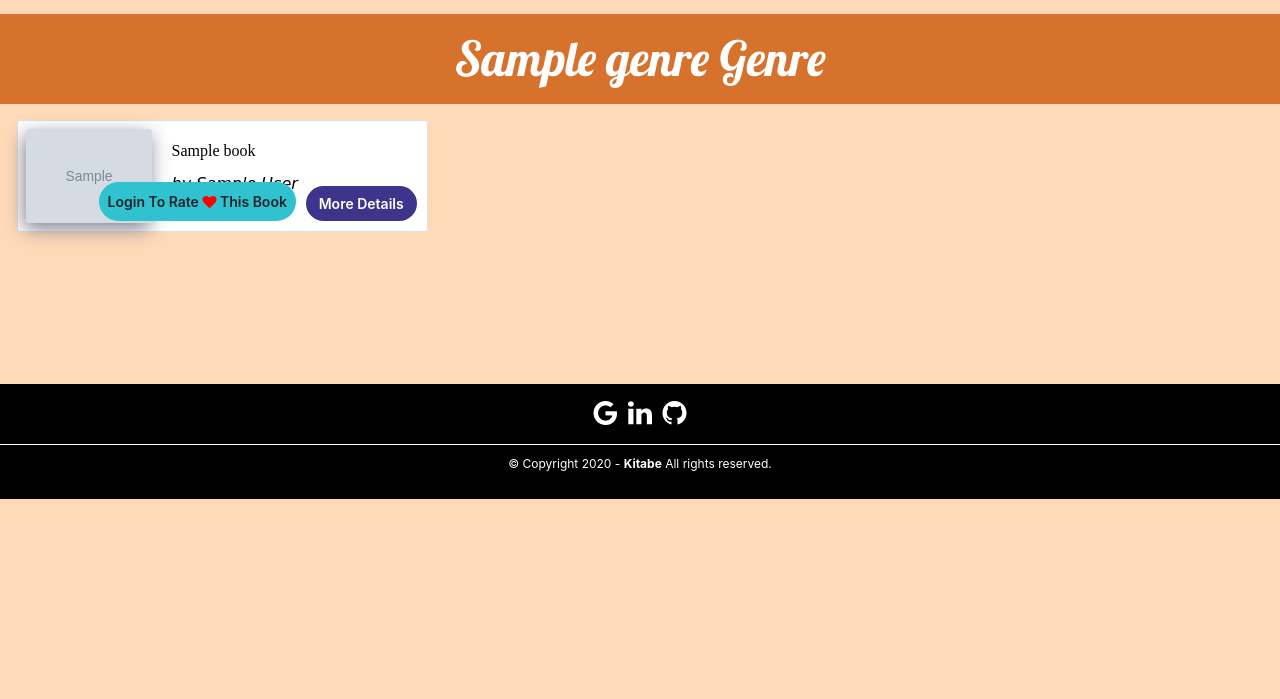
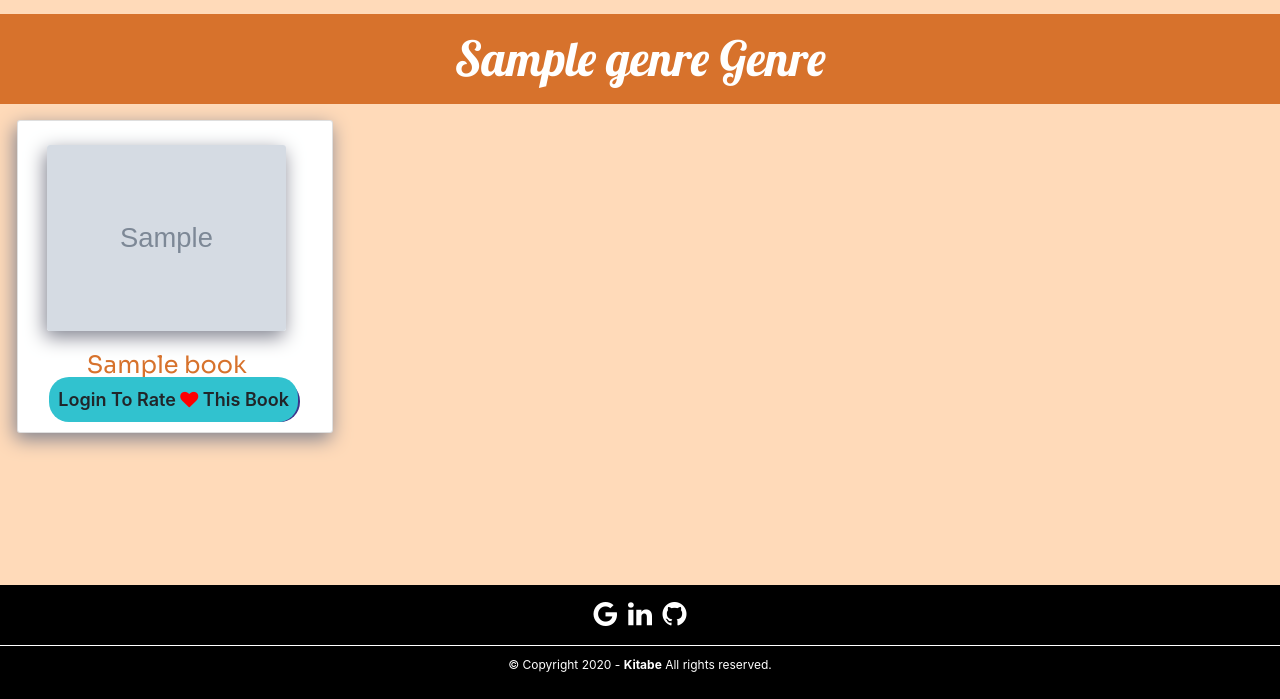
Before and after one commit to cleverpanther/Book_Recommendation_Sys_Hybrid, a Django app: template templates/mainapp/genre.html in a window 1280 px wide. Shown: the part 75-774 px from the top of the page. Run offline with Django 3.2, Linux system fonts and the light colour scheme; the template is opened without the code that fills it: most values are stand-ins (such as "Sample title", 1, 10 or a date in 2020); grey boxes marked "Sample" are stand-in pictures; some libraries are stand-ins or nearby versions.

Commit message:
improved genre page

```diff
--- a/mainapp/helpers.py
+++ b/mainapp/helpers.py
@@ -20,7 +20,7 @@ def genre_wise(genre, percentile=0.85):
     C = qualified['average_rating'].mean()
     qualified['weighted_rating'] = (R*v + C*m) / (v + m)
     qualified.sort_values('weighted_rating', ascending=False, inplace=True)
-    return qualified[cols].head(15)
+    return qualified[cols].head(16)
 
 
 def count_vectorizer_recommendation(bookid):
--- a/mainapp/views.py
+++ b/mainapp/views.py
@@ -68,3 +68,4 @@ def book_recommendations(request):
         recommended_books_dict = count_vectorizer_recommendation(bookid)
     else:
         return redirect('index')
+    return render(request,'mainapp/recommendation.html',{'books':recommended_books_dict})
--- a/static/mainapp/css/genre.css
+++ b/static/mainapp/css/genre.css
@@ -17,6 +17,9 @@ left: 35px;
 border-radius: 3px;
 box-shadow: -2px 6px 19px 0px #7f818e;
 transition: .3s ease;
+width: 85%;
+height: 60%;
+margin: 0 auto;
 }
 .card-img:hover {
 transform: scale(1.07);
@@ -28,21 +31,19 @@ transform: scale(1.07);
 transition:0.5s;
 cursor:pointer;
 border-radius: 3px;
+box-shadow: -2px 6px 19px 0px #7f818e;
 }
 .card-title{
-  font-family: 'Roboto Slab', serif;
-  font-size:100%;
-  color:black;
+  font-family: 'Sora', sans-serif;
+  font-size:x-large;
+  color:#D7722C;
 }
 .card-text{
   font-family: 'Courgette', cursive;
   color:black;
+  font-weight: bold;
+  font-size:large;
 }
-.card:hover{
-transform: scale(1.05);
-box-shadow: 10px 10px 15px rgba(0,0,0,0.1);
-}
-
 
 .card::before, .card::after {
 position: absolute;
@@ -70,11 +71,11 @@ transform: scale3d(1, 1, 1);
   background-color: #3D348B;
   color: #fff;
   font-weight: 600;
-  font-size: 14px;
+  font-size: 18px;
   border-radius: 20px;
   position: absolute;
   bottom:10px;
-  right:10px;
+  right:10%;
 }
 .more-details:hover{
   color:white;
@@ -84,12 +85,12 @@ transform: scale3d(1, 1, 1);
   text-align: center;
   background-color: #31c2cf;
   font-weight: 600;
-  font-size: 14px;
+  font-size: 18px;
   border-radius: 20px;
   position: absolute;
   padding:8px;
   bottom:10px;
-  right:32%;
+  left:10%;
 }
 
 .rating-block:hover {
--- a/static/mainapp/css/index.css
+++ b/static/mainapp/css/index.css
@@ -24,7 +24,8 @@
 
   .top-books-carousel{
     align-items: center;
-
+    margin-left: -13%;
+    margin-right: -13%;
   }
 
 
--- a/templates/mainapp/genre.html
+++ b/templates/mainapp/genre.html
@@ -15,20 +15,16 @@ Genre
 <h1 class="genre-head text-center pt-3 pb-3">{{ genre }} Genre</h1>
 
 
-<div class="card-deck col-sm-12 pr-4 pl-4 pb-4">
+<div class="card-deck pr-4 pl-4 pb-4">
     {% for book in genre_topbook %}
 
-    <div class="card col-sm-12 col-lg-4 mt-2 ml-2 pl-2 mr-2 pr-4" style="width: 300px;">
+    <div class="card col-sm-6 col-lg-3 mt-2 ml-2 pl-2 mr-2 pr-4" style="width: 300px;">
         <div class="row no-gutters">
-            <div class="col-sm-4">
-                <img class="card-img mr-4 mt-2 mb-2" src="{{book.image_url}}" alt="book Card">
-            </div>
-            <div class="col-sm-8">
-                <div class="card-body">
+                <img class="card-img  mt-4 " src="{{book.image_url}}" alt="book Card">
+                <div class="card-body text-center">
                     <h5 class="card-title">{{book.original_title}}</h5>
                     <p class="card-text"><i>by {{book.authors}}</i></p>
                 </div>
-            </div>
         </div>
         <a href="javascript:;" onclick='bookDetails(this)' class="btn more-details"
             data-book-id="{{ book.book_id }}">More Details</a>
@@ -49,9 +45,9 @@ Genre
 
 
 
-    {% if forloop.counter|divisibleby:"3"  %}
+    {% if forloop.counter|divisibleby:"4"  %}
 </div>
-<div class="card-deck col-sm-12 pr-4 pl-4 pb-4">
+<div class="card-deck  pr-4 pl-4 pb-4">
     {% endif %}
     {% endfor %}
 </div><!-- The final deck is closed here, outside the loop -->
--- a/templates/mainapp/index.html
+++ b/templates/mainapp/index.html
@@ -246,12 +246,6 @@ Home
 							<a href="{% url 'genre_books' genre='Religion' %}"><img class="d-block img-fluid"
 									src="{% static 'mainapp/png/genre/29.png' %}" alt="slide"></a>
 						</div>
-
-						<div class="carousel-item">
-							<a href="{% url 'genre_books' genre='Romance' %}"><img class="d-block img-fluid"
-									src="{% static 'mainapp/png/genre/30.png' %}" alt="slide"></a>
-						</div>
-
 					</div><!-- e carousel-inner -->
 
 					<a class="carousel-control-prev" href="#carousel-4" role="button" data-slide="prev">
--- a/templates/mainapp/layout.html
+++ b/templates/mainapp/layout.html
@@ -7,6 +7,7 @@
     <meta charset="utf-8">
     <meta name="viewport" content="width=device-width, initial-scale=1, shrink-to-fit=no">
     <!-- fonts -->
+    <link href="https://fonts.googleapis.com/css2?family=Sora&display=swap" rel="stylesheet">
     <link href="https://fonts.googleapis.com/css2?family=Pacifico&display=swap" rel="stylesheet">
     <link href="https://fonts.googleapis.com/css2?family=Lobster&display=swap" rel="stylesheet">
     <link href="https://fonts.googleapis.com/css2?family=Kumbh+Sans:wght@300&display=swap" rel="stylesheet">
```
Also changed, not shown: templates/mainapp/try.html (deleted, +0 -76 lines).
